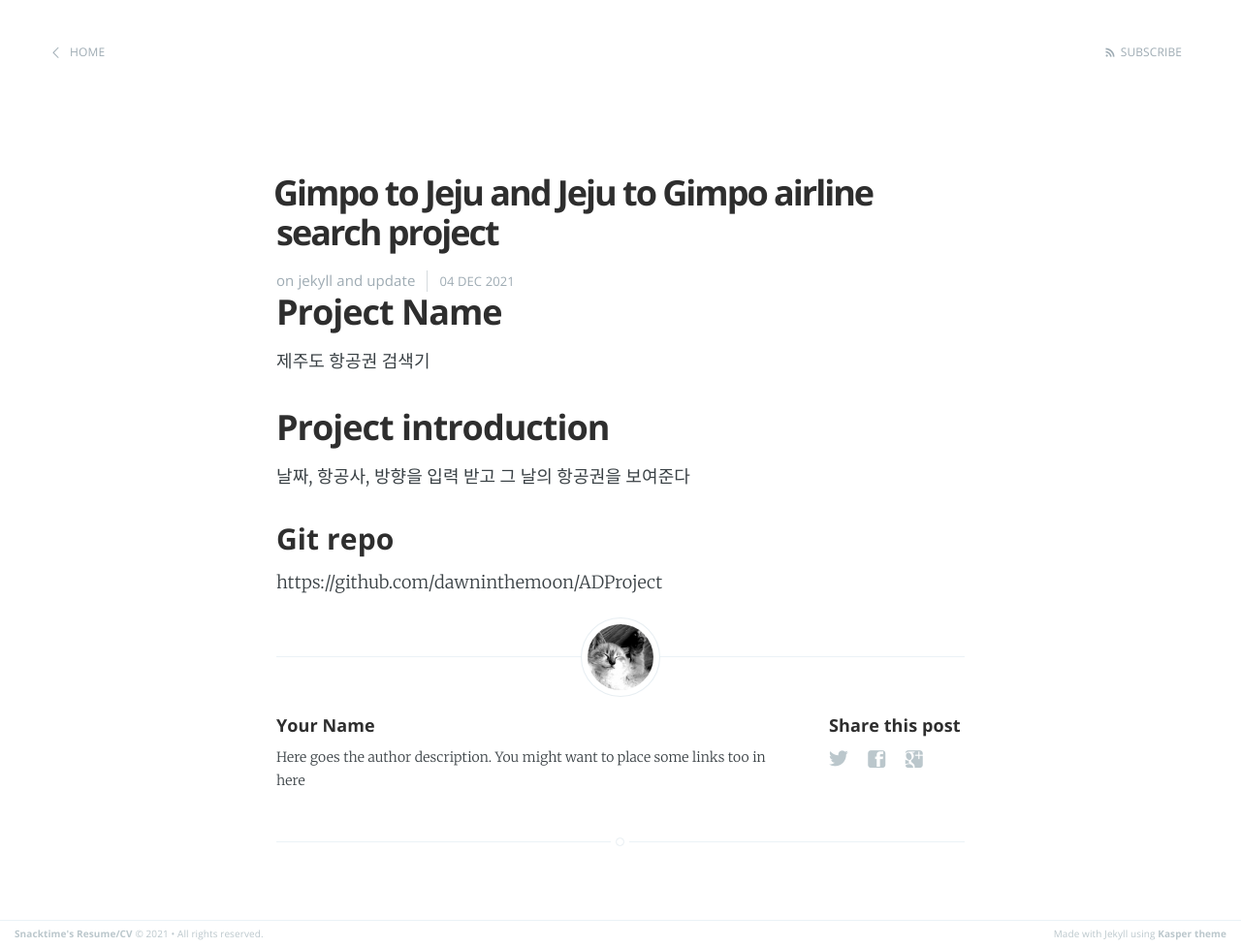
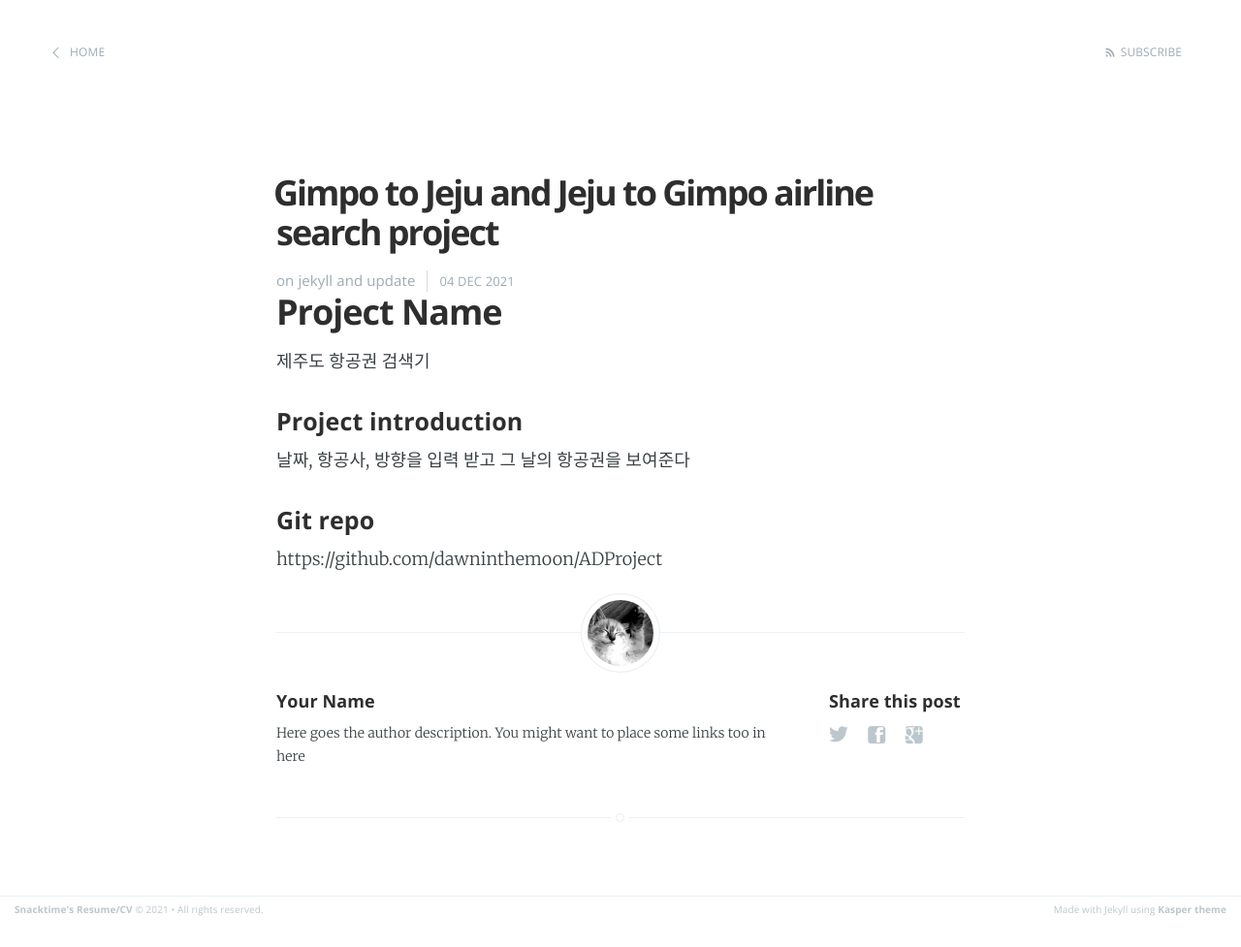
Before and after one commit to snacktime81/snacktime81.github.io, a Jekyll site: the page built from _posts/2021-12-04-SW2-ADproject.md, in a window 1280 px wide. Shown: the whole page at 97% size. Built offline with Jekyll 4.4.1, drawn with Linux system fonts in a browser that asks for light colours; after the commit the page ends 952 px from its top, so only the background shows below that.

Commit message:
Resize title

```diff
--- a/_posts/2021-12-04-SW2-ADproject.md
+++ b/_posts/2021-12-04-SW2-ADproject.md
@@ -8,7 +8,7 @@ comments: true
 
 ## Project Name
 제주도 항공권 검색기
-## Project introduction
+#### Project introduction
 날짜, 항공사, 방향을 입력 받고 그 날의 항공권을 보여준다
-### Git repo
+#### Git repo
 https://github.com/dawninthemoon/ADProject
```
